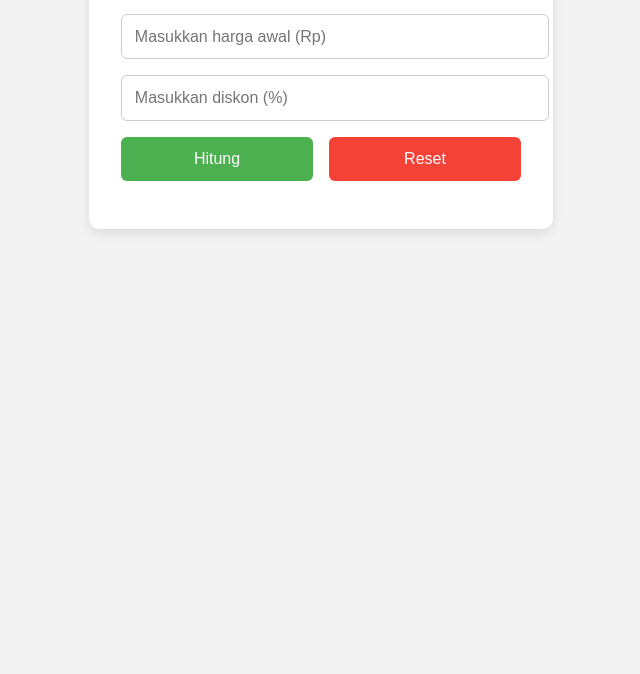
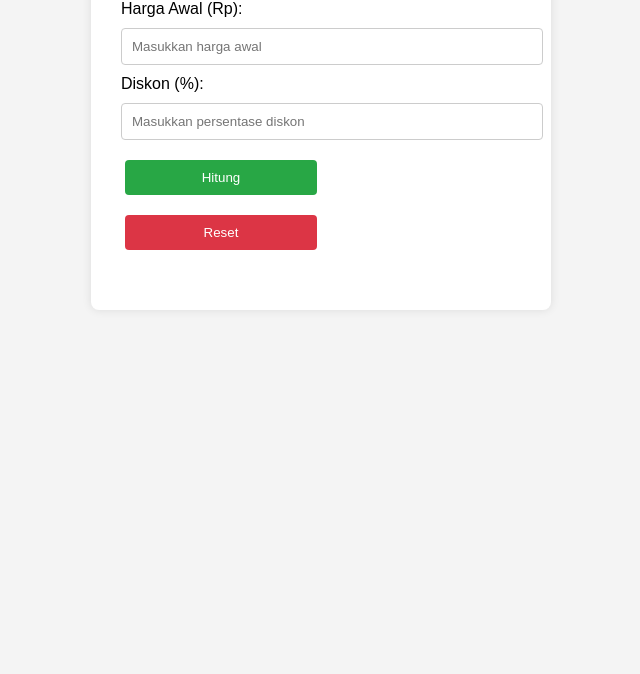
Before and after one commit to miachin/miachin.github.io, a plain HTML site: page diskon.html in a window 1280 px wide. Shown: the part 126-800 px from the top of the page, without its empty margins (319-959 px from the left). Drawn offline with Linux system fonts and the light colour scheme.

Commit message:
Update diskon.html

```diff
--- a/diskon.html
+++ b/diskon.html
@@ -7,76 +7,53 @@
   <style>
     body {
       font-family: Arial, sans-serif;
-      background: #f3f3f3;
-      padding: 2rem;
-      display: flex;
-      flex-direction: column;
-      align-items: center;
+      background-color: #f4f4f4;
+      padding: 20px;
     }
-
-    .card {
-      background: white;
-      padding: 2rem;
-      border-radius: 10px;
-      box-shadow: 0 4px 12px rgba(0,0,0,0.1);
+    .container {
       max-width: 400px;
+      margin: auto;
+      background: #fff;
+      padding: 30px;
+      border-radius: 8px;
+      box-shadow: 0 0 10px rgba(0, 0, 0, 0.1);
+    }
+    input[type="number"] {
       width: 100%;
+      padding: 10px;
+      margin: 10px 0;
+      border: 1px solid #ccc;
+      border-radius: 4px;
     }
-
-    input {
-      width: 100%;
-      padding: 0.8rem;
-      margin-bottom: 1rem;
-      border: 1px solid #ccc;
-      border-radius: 6px;
-      font-size: 1rem;
+    button {
+      width: 48%;
+      padding: 10px;
+      margin: 10px 1%;
+      border: none;
+      border-radius: 4px;
+      background-color: #28a745;
+      color: white;
+      cursor: pointer;
     }
-
-    .buttons {
-      display: flex;
-      gap: 1rem;
-      margin-bottom: 1rem;
+    button.reset {
+      background-color: #dc3545;
     }
-
-    button {
-      flex: 1;
-      background: #4caf50;
-      color: white;
-      border: none;
-      padding: 0.8rem;
-      font-size: 1rem;
-      border-radius: 6px;
-      cursor: pointer;
-      transition: background 0.3s;
-    }
-
-    button:hover {
-      background: #45a049;
-    }
-
-    .reset {
-      background: #f44336;
-    }
-
-    .reset:hover {
-      background: #e53935;
-    }
-
     .result {
-      margin-top: 1rem;
-      font-weight: bold;
-      font-size: 1.2rem;
-      text-align: center;
+      margin-top: 20px;
+      font-size: 1.2em;
     }
   </style>
 </head>
 <body>
-  <div class="card">
+  <div class="container">
     <h2>Kalkulator Diskon</h2>
-    <input type="number" id="hargaAwal" placeholder="Masukkan harga awal (Rp)" />
-    <input type="number" id="persenDiskon" placeholder="Masukkan diskon (%)" />
+    <label for="harga">Harga Awal (Rp):</label>
+    <input type="number" id="harga" placeholder="Masukkan harga awal" />
 
-    <div class="buttons">
+    <label for="diskon">Diskon (%):</label>
+    <input type="number" id="diskon" placeholder="Masukkan persentase diskon" />
+
+    <div>
       <button onclick="hitungDiskon()">Hitung</button>
       <button class="reset" onclick="resetForm()">Reset</button>
     </div>
@@ -85,29 +62,28 @@
   </div>
 
   <script>
-    function formatRupiah(angka) {
-      return angka.toLocaleString('id-ID');
-    }
-
     function hitungDiskon() {
-      const harga = parseFloat(document.getElementById('hargaAwal').value);
-      const diskon = parseFloat(document.getElementById('persenDiskon').value);
+      const harga = parseFloat(document.getElementById('harga').value);
+      const diskon = parseFloat(document.getElementById('diskon').value);
       const hasilDiv = document.getElementById('hasil');
 
       if (isNaN(harga) || isNaN(diskon)) {
-        hasilDiv.textContent = "Masukkan angka yang valid.";
+        hasilDiv.textContent = 'Mohon masukkan nilai yang valid.';
         return;
       }
 
-      const potongan = (diskon / 100) * harga;
-      const total = harga - potongan;
+      const jumlahDiskon = (harga * diskon) / 100;
+      const hargaAkhir = harga - jumlahDiskon;
 
-      hasilDiv.textContent = `Harga setelah diskon: Rp ${formatRupiah(total)}`;
+      hasilDiv.innerHTML = `
+        Diskon: Rp${jumlahDiskon.toLocaleString('id-ID')}<br/>
+        Harga Setelah Diskon: Rp${hargaAkhir.toLocaleString('id-ID')}
+      `;
     }
 
     function resetForm() {
-      document.getElementById('hargaAwal').value = '';
-      document.getElementById('persenDiskon').value = '';
+      document.getElementById('harga').value = '';
+      document.getElementById('diskon').value = '';
       document.getElementById('hasil').textContent = '';
     }
   </script>
```
